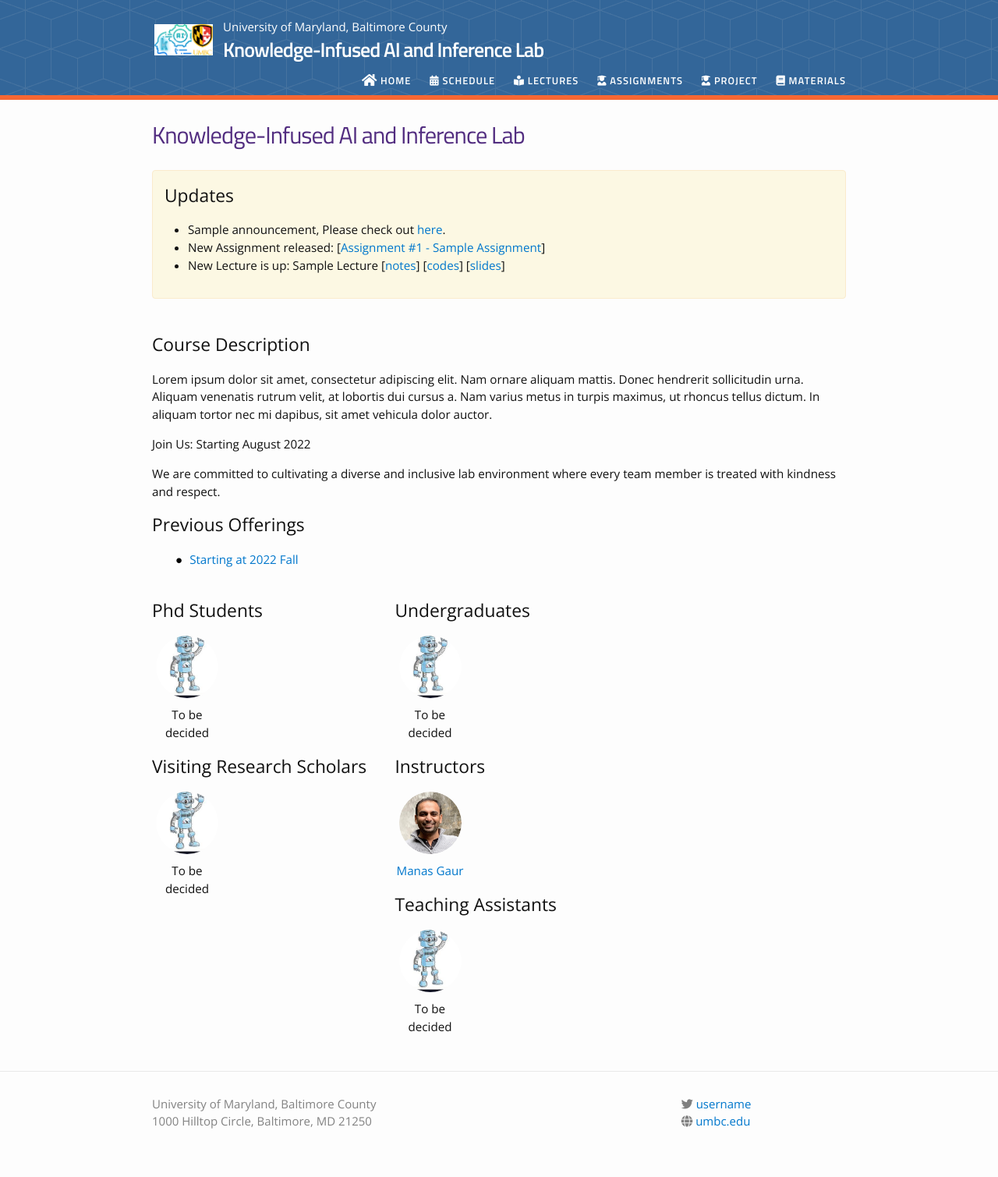
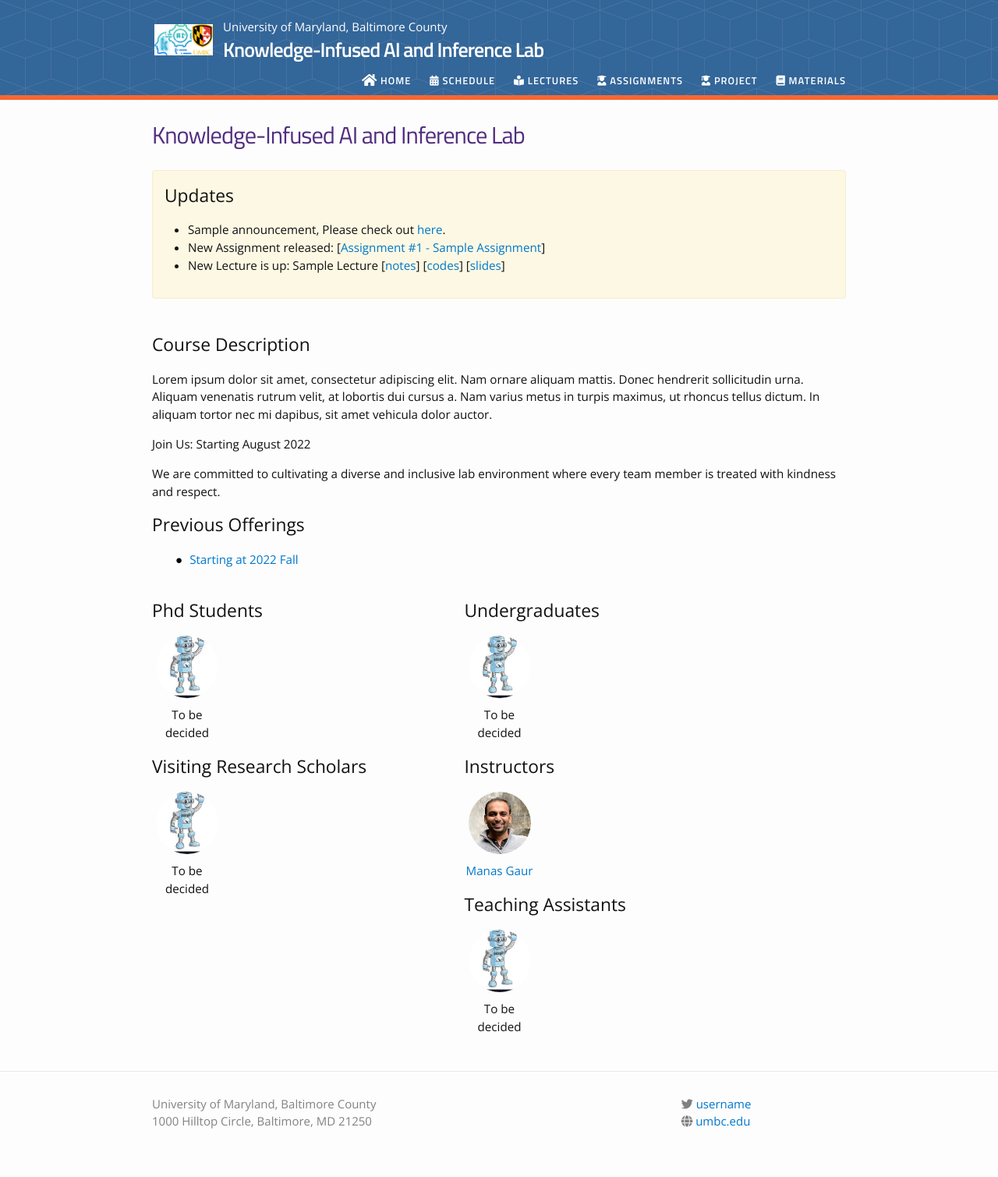
Before and after one commit to KAIsquare-UMBC/KAIsquare-UMBC, a Jekyll site: the page built from index.md, in a window 1280 px wide. Shown: the whole page at 78% size. Built offline with Jekyll 4.4.1, drawn with Linux system fonts in a browser that asks for light colours; nearby versions of some CDN libraries.

Commit message:
Update home.html

```diff
--- a/_layouts/home.html
+++ b/_layouts/home.html
@@ -26,7 +26,7 @@ layout: default
     <br>
     <div>
 
-       <div style="width:35%; float: left">
+       <div style="width:45%; float: left">
             <div class="profile-pic-gallary ">
                 <h2>Phd Students</h2>
                 {% for ta in site.data.people.teaching_assistants %}
@@ -43,7 +43,7 @@ layout: default
         </div>
 
 
-        <div style="width:35%; float: left">
+        <div style="width:45%; float: left">
             <div class="profile-pic-gallary ">
                 <h2>Undergraduates</h2>
                 {% for ta in site.data.people.teaching_assistants %}
@@ -60,7 +60,7 @@ layout: default
         </div>
 
 
-       <div style="width:35%; float: left">
+       <div style="width:45%; float: left">
             <div class="profile-pic-gallary ">
                 <h2>Visiting Research Scholars</h2>
                 {% for ta in site.data.people.teaching_assistants %}
@@ -77,7 +77,7 @@ layout: default
         </div>
 
 
-        <div style="width:35%; float: left">
+        <div style="width:45%; float: left">
             <!-- <h2>Instructors</h2> -->
             <!-- <div class="image--cover-container">
                 <img src="{{site.data.people.instructor.profile_pic | prepend: site.baseurl }}" class="image--cover">
@@ -99,7 +99,7 @@ layout: default
             </div>
         </div>
 
-        <div style="width:35%; float: left">
+        <div style="width:45%; float: left">
             <div class="profile-pic-gallary ">
                 <h2>Teaching Assistants</h2>
                 {% for ta in site.data.people.teaching_assistants %}
```
